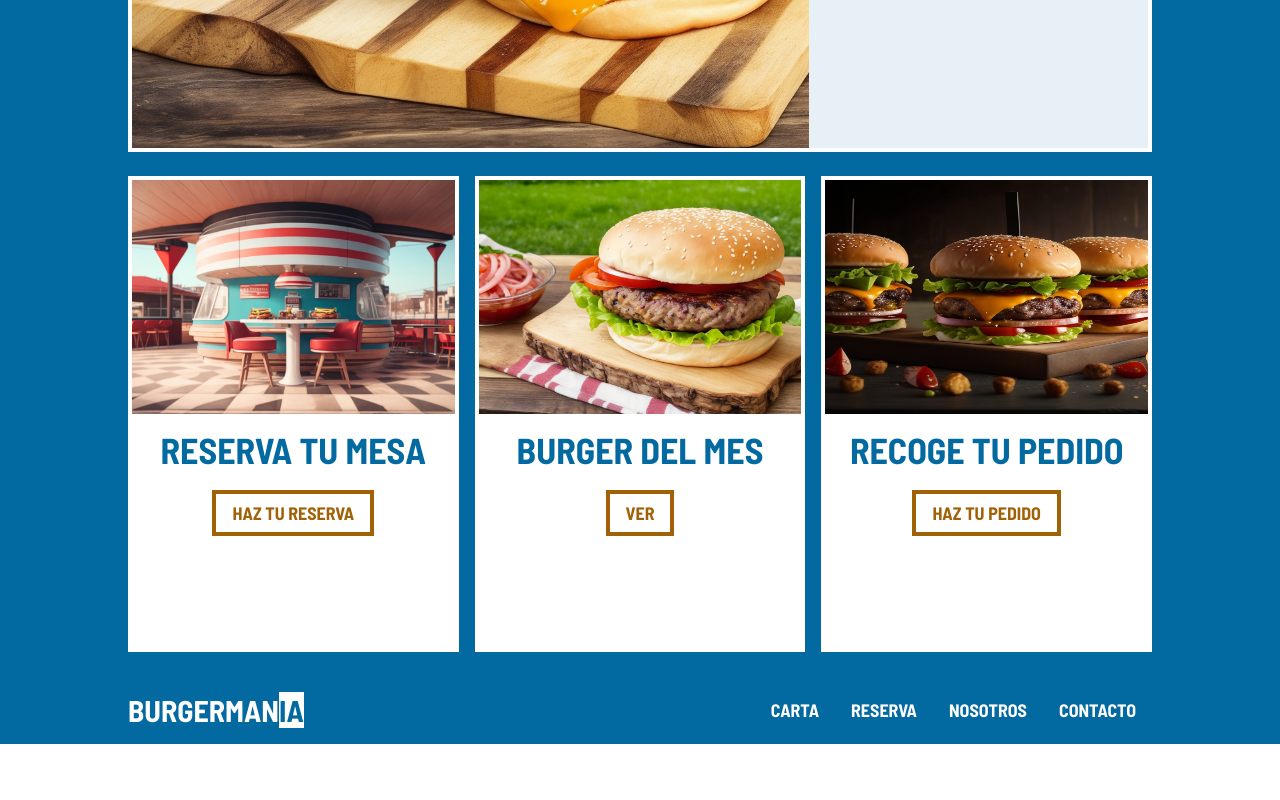
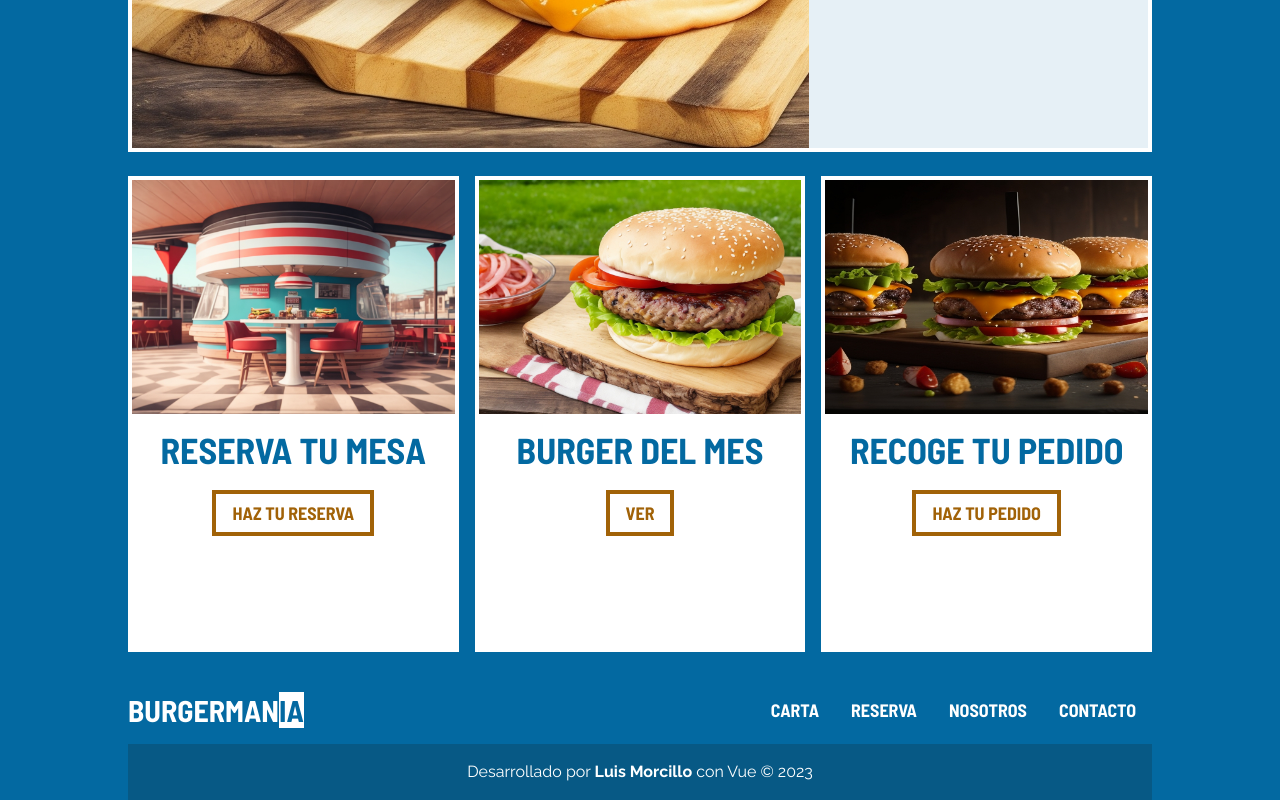
Before and after one commit to molul/burgermania_vue, a Vue app: page / in a window 1280 px wide. Shown: the part 444-1244 px from the top of the page. Before the commit the page ends 1188 px from the top, so only its background shows below. Built offline with nearby package versions, Linux system fonts and the light colour scheme.

Commit message:
Footer now shows "developed by Luis Morcillo"

```diff
--- a/src/components/Footer.vue
+++ b/src/components/Footer.vue
@@ -1,5 +1,5 @@
 <template>
-	<nav>
+	<footer>
 		<div class="w-full flex justify-start text-left pt-6">
 			<div class="px-4 py-4 md:px-0 w-full space-y-4 md:flex md:justify-between md:items-center md:space-y-0 ">
 				<!-- Logo and name -->
@@ -8,6 +8,7 @@
 						<router-link class="block font-bold uppercase font-condensed hover:opacity-80 transition-opacity duration-300" to="/">Burgerman<span class="bg-white text-sky-700">ia</span></router-link>
 					</div>
 				</div>
+
 				<!-- Menu -->
 				<div class=" md:flex md:flex-row md:items-center">
 					<div
@@ -18,9 +19,17 @@
 						<router-link class="font-bold uppercase font-condensed text-lg md:px-4 md:py-2 text-white hover:opacity-80 md:hover:opacity-100 md:hover:bg-white md:hover:text-sky-700 transform duration-300" :to="item.link">{{ item.label }}</router-link>
 					</div>
 				</div>
+
+
 			</div>
+
 		</div>
-	</nav>
+
+		<div class=" bg-sky-800 px-4 py-4 text-left md:text-center md:px-0 w-full text-white">
+			Desarrollado por <a href="https://www.luismorcilloluque.com/es" target="_blank" class="font-bold">Luis Morcillo</a> con Vue &copy; 2023
+		</div>
+
+	</footer>
 </template>
 
 <script>
```
Also changed, not shown: TO DO_burgermania.txt.
